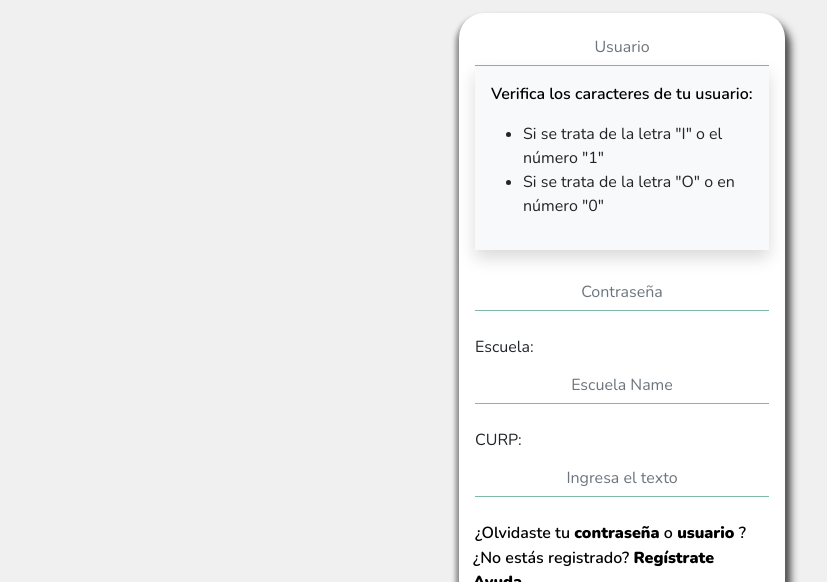
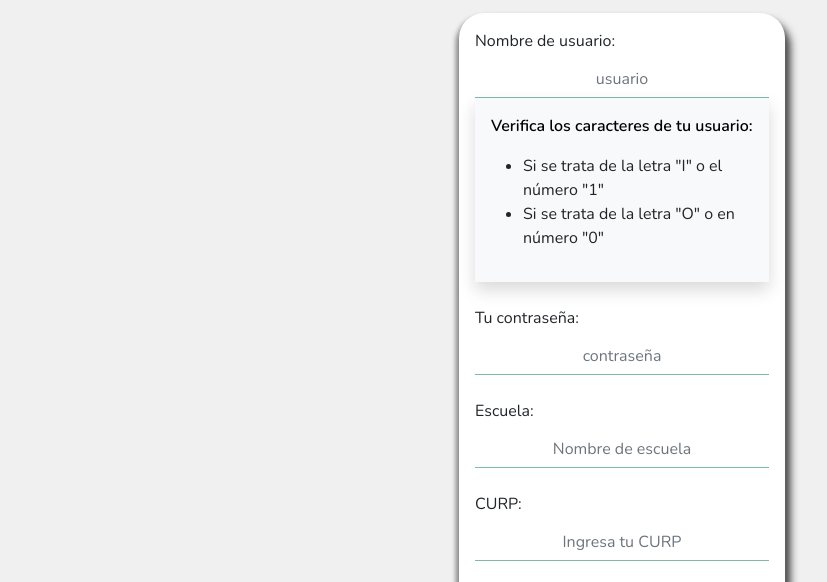
Before and after one commit to Rezuan-Ahmed-git/fiverr-1-bootstrap-sass, a plain HTML site: page form.html in a window 1280 px wide. Shown: the part 153-735 px from the top of the page, without its empty margins (18-845 px from the left). Drawn offline with nearby package versions, Linux system fonts and the light colour scheme.

Commit message:
revision 3

```diff
--- a/form.html
+++ b/form.html
@@ -35,7 +35,8 @@
             <div class=" mainForm col-8 col-xs-9 col-sm-5 col-lg-4 col-xl-3 mx-auto shadow p-3 rounded bg-white">
                 <form action="" class="">
                     <div class="mb-4">
-                        <input class="form-control" type="text" placeholder="Usuario">
+                        <label for="usuario" class="form-label">Nombre de usuario:</label>
+                        <input class="form-control" id="usuario" type="text" placeholder="usuario">
                         <div class="extra bg-light p-3 shadow">
                             <p>
                                 Verifica los caracteres de tu usuario:
@@ -48,17 +49,18 @@
                     </div>
 
                     <div class="mb-4">
-                        <input class="form-control" type="password" id="fullname" placeholder="Contraseña">
+                        <label for="fullname" class="form-label">Tu contraseña:</label>
+                        <input class="form-control" type="password" id="fullname" placeholder="contraseña">
                     </div>
 
                     <div class="mb-4">
                         <label for="school" class="form-label">Escuela:</label>
-                        <input class="form-control" type="text" id="school" placeholder="Escuela Name">
+                        <input class="form-control" type="text" id="school" placeholder="Nombre de escuela">
                     </div>
 
                     <div class="mb-4">
                         <label for="curp" class="form-label">CURP:</label>
-                        <input class="form-control" id="curp" type="text" placeholder="Ingresa el texto">
+                        <input class="form-control" id="curp" type="text" placeholder="Ingresa tu CURP">
 
                         <div class="textHere mt-4">
                             <p>
```
